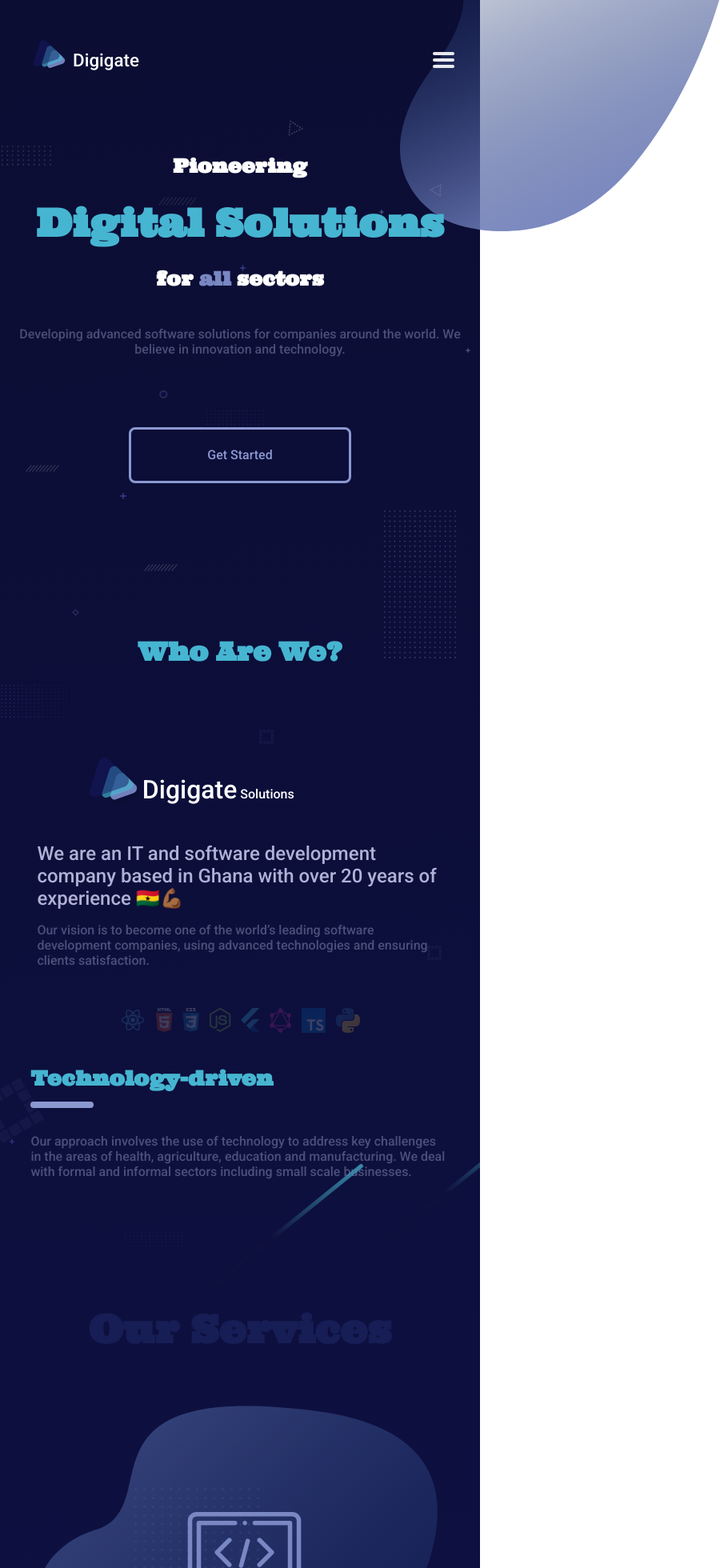
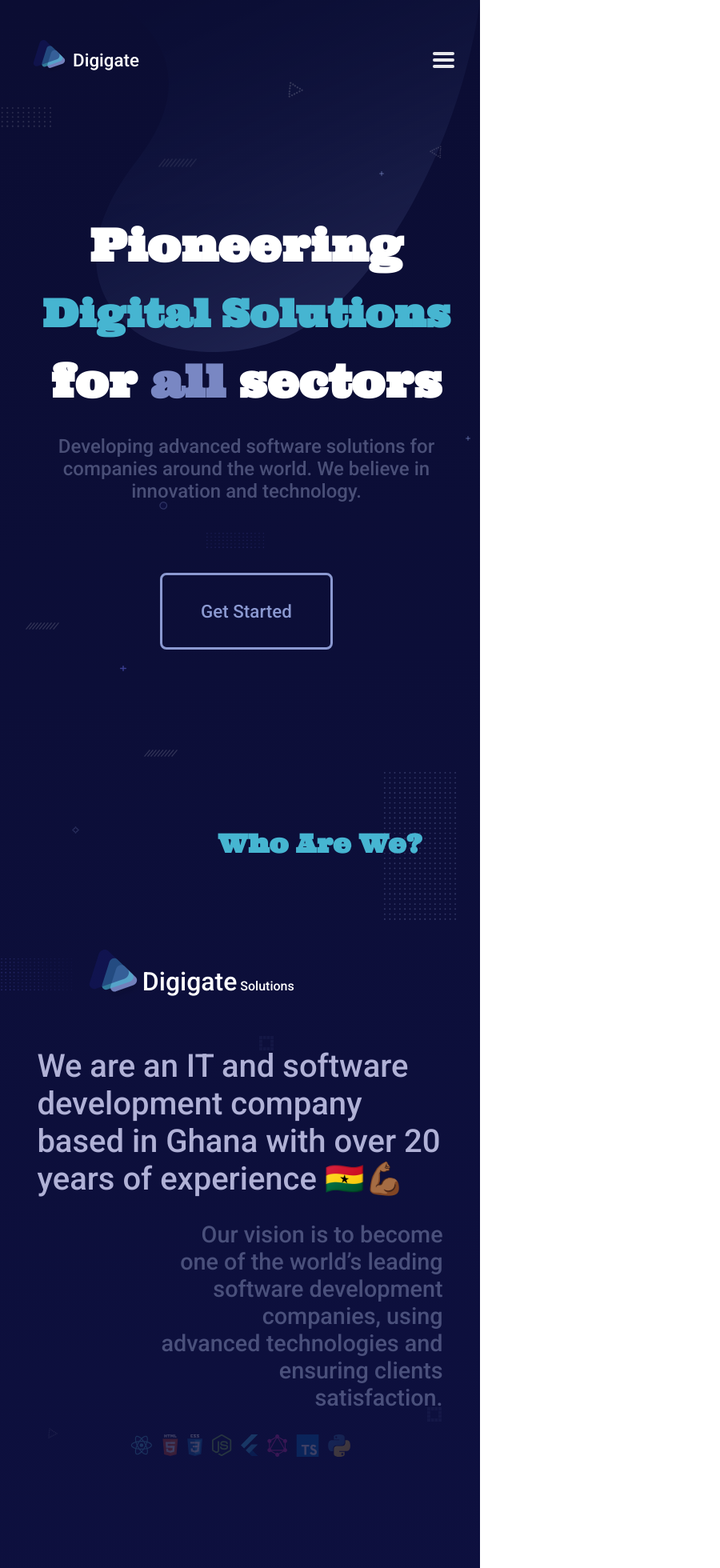
Before and after one commit to KojoOwusu/Digigate-website, a Next.js app: page / in a window 600 px wide. Shown: the top 1960 px of the page at 80% size, 900 px wide, since content can reach past the window. Built offline with nearby package versions, Linux system fonts and the light colour scheme; a web font is replaced by a local one.

Commit message:
Added resopnsivesness for tablet

```diff
--- a/pages/index.js
+++ b/pages/index.js
@@ -279,7 +279,7 @@ export default function Landingpage() {
         </AnimatePresence>
 
         <Navbar scrolledState={scrolled} modalOpenHandler={modalHandler} />
-        <motion.img initial={{ x: -1025 }} animate={{ x: 0 }} transition={{ duration: 2, ease: [0.4, 0.01, -0.05, 0.9] }} src='/svgs/first curve.svg' className={styles.giantCurve} style={{ position: "absolute", top: "-6rem", right: "-20rem", width: "70%", height: "auto", zIndex: 1, minWidth: "50%" }} />
+        <motion.img initial={{ x: -1025 }} animate={{ x: 0 }} transition={{ duration: 2, ease: [0.4, 0.01, -0.05, 0.9] }} src='/svgs/first curve.svg' className={styles.giantCurve} />
         <div className={styles.bodycontainer} >
           <section id="home" className={scrolled ? styles.mainsectionpadded : styles.mainsectionstyles} >
             <motion.div initial={{ x: -100, opacity: 0 }} animate={{ opacity: 1, x: 0 }} transition={{ duration: 0.5, delay: 0.3 }} className={styles.maintextcontainer}>
@@ -365,7 +365,7 @@ export default function Landingpage() {
 
 
           <InView threshold={0.5} className={styles.aboutusbottom} as="div" onChange={(inViewElement, entry) => { inViewElement ? controls2.start('visible') : false }}>
-            <div style={{ width: "50%" }}>
+            <div className={styles.imageContainer} style={{ width: "50%" }}>
               <motion.img variants={tinySvg} id={styles.peopleworkingsvg} initial="hidden" animate={controls2} transition={{ duration: 2 }} src='/svgs/peopleworking.svg' />
             </div>
 
--- a/styles/footer.module.css
+++ b/styles/footer.module.css
@@ -121,3 +121,28 @@
 		font-size: 0.9rem;
 	}
 }
+@media only screen and (min-width: 600px) and (max-width: 992px) {
+	.footer {
+		padding: 2rem 1.6rem;
+	}
+	.footer h3 {
+		font-size: 2rem;
+		margin-bottom: 0.5rem;
+	}
+	.footer p {
+		font-size: 1.5rem;
+		margin-top: 1rem;
+		margin-bottom: 1rem;
+	}
+	#concentricBig {
+		display: none !important;
+	}
+	.footer .footercontainer {
+		flex-wrap: wrap;
+		align-items: center !important;
+	}
+	.footer .footercontainer .linkscontainer {
+		padding-left: 5rem;
+		padding-top: 3rem;
+	}
+}
--- a/styles/landpage.module.css
+++ b/styles/landpage.module.css
@@ -10,6 +10,18 @@ body.modalopen {
 	width: 100%;
 	overflow: hidden !important;
 }
+
+.mainwrapper .giantCurve {
+	position: absolute;
+	top: -6rem;
+	right: -20rem;
+	width: 70%;
+	height: auto;
+	z-index: 1;
+	min-width: 50%;
+	clip-path: view-box;
+}
+
 .mainwrapper h1 {
 	font-family: "ultra", serif;
 	font-size: 3.4rem;
@@ -31,7 +43,7 @@ body.modalopen {
 	position: relative;
 	padding-left: 5rem;
 	padding-top: 8%;
-	max-width: 50%;
+	width: 50%;
 	z-index: 3;
 }
 
@@ -162,6 +174,7 @@ body.modalopen {
 	padding-top: 10vh;
 	position: relative;
 	margin-bottom: 14%;
+	flex: 1;
 }
 
 .aboutsection .aboutus {
@@ -366,7 +379,6 @@ body.modalopen {
 #ourteam .teamcontainer .card {
 	position: relative;
 	width: 22%;
-	max-width: 30%;
 	display: flex;
 	flex-direction: column;
 	align-items: center;
@@ -699,7 +711,7 @@ body.modalopen {
 
 	.modal {
 		width: 100%;
-		height: 40%;
+		height: 50%;
 		background-color: white;
 		z-index: 20;
 		margin-top: 0px;
@@ -724,14 +736,215 @@ body.modalopen {
 	}
 }
 
-@media only screen and (min-width: 600px) and (max-width: 992px) {
+@media only screen and (min-width: 600px) and (max-width: 1024px) {
 	.mainwrapper .giantCurve {
 		display: inline-block;
-		width: 500px;
-		height: 200px;
+		width: 80%;
+		height: auto;
+		right: 0rem;
+		top: 0rem;
+		opacity: 20%;
+	}
+
+	.bodycontainer .mainsectionstyles {
+		padding: 4rem 0rem;
+	}
+
+	.bodycontainer .maintextcontainer {
+		padding-left: 2.4rem;
+
+		width: 100%;
+	}
+
+	.bodycontainer .maintextcontainer .getstartedbutton {
+		font-size: 1.4rem;
+		padding: 2rem 1rem;
+		width: 40%;
 	}
 
 	.bodycontainer .maintextcontainer h1 {
+		font-size: 3.5rem;
+	}
+	.bodycontainer .bannertext h1 {
+		font-size: 4rem;
+	}
+	.bodycontainer .maintextcontainer p {
 		font-size: 1.5rem;
 	}
+	.bodycontainer .laptopsvg {
+		display: none;
+	}
+
+	.aboutsection {
+		padding-left: 1.4rem;
+		padding-right: 2rem;
+	}
+	.aboutsection h2 {
+		font-size: 3rem;
+		text-align: right;
+		padding-right: 3rem;
+	}
+
+	.aboutsection .arrowSvg {
+		width: 28%;
+		top: 3%;
+		left: 10%;
+	}
+
+	.aboutuscontainer .aboutus .bodytext {
+		font-size: 2.5rem;
+		text-align: left;
+	}
+
+	.aboutuscontainer .aboutus .bodytextinner {
+		font-size: 1.8rem;
+		text-align: right;
+		margin-left: 30%;
+	}
+
+	.aboutsection .aboutus {
+		width: 100%;
+		padding-left: 2rem;
+	}
+	.aboutsection .aboutuscontainer {
+		flex-direction: column;
+	}
+	.aboutsection .aboutuscontainer {
+		margin-bottom: 0rem;
+	}
+
+	.aboutsection .technologysvg {
+		position: relative;
+		margin-top: 0rem;
+		margin-bottom: 5rem;
+	}
+
+	.bodycontainer .aboutusbottom {
+		padding: 2rem 1.4rem;
+		flex-direction: column;
+		align-items: center;
+	}
+	.bodycontainer .aboutusbottom #peopleworkingsvg {
+		width: 100%;
+		height: auto;
+		padding: 2rem 2rem;
+		margin-left: auto;
+		margin-right: auto;
+		flex: 1;
+	}
+	.bodycontainer .aboutusbottom .imageContainer {
+		width: 100% !important;
+	}
+
+	.bodycontainer .aboutusbottom .textcontainer {
+		padding-left: 1.4rem;
+		width: 90%;
+		flex: 1;
+	}
+
+	.bodycontainer .aboutusbottom .textcontainer > h2 {
+		font-size: 3.1rem !important;
+	}
+	.bodycontainer .aboutusbottom .textcontainer p {
+		font-size: 1.8rem !important;
+	}
+
+	.bodycontainer .servicesStyles {
+		padding-top: 3rem;
+	}
+
+	.bodycontainer .servicesStyles h2 {
+		font-size: 6rem;
+		left: -10%;
+	}
+
+	.bodycontainer .servicesStyles .servicescontainer {
+		flex-direction: column !important;
+		width: 100% !important;
+		padding: 2rem 1.4rem !important;
+		align-items: center;
+	}
+	.bodycontainer .servicesStyles .servicescontainer img {
+		width: 70% !important;
+		height: auto;
+	}
+
+	.bodycontainer .servicesStyles .arrowSvg2 {
+		display: none !important;
+	}
+
+	.mainsectionpadded {
+		padding-bottom: 2rem;
+		padding-top: 5rem;
+	}
+
+	#ourteam h2 {
+		font-size: 2.8rem;
+	}
+
+	#ourteam .heading p {
+		font-size: 1.5em;
+		width: 90%;
+	}
+
+	#ourteam .teamcontainer {
+		flex-direction: column;
+		align-items: center;
+		margin-top: 5rem;
+		justify-content: space-between;
+	}
+
+	#ourteam .teamcontainer .card {
+		width: 50%;
+		margin-bottom: 10rem;
+		transform: translateY(0px) !important;
+	}
+	#ceoCard {
+		top: 0px !important;
+	}
+	#ourteam .teamcontainer #timothyCard {
+		margin-bottom: 2rem !important;
+	}
+	#companyLogos {
+		display: flex !important;
+		flex-direction: row !important;
+		flex-wrap: wrap !important;
+		width: 100% !important;
+		padding-top: 2rem !important;
+	}
+
+	#companyLogos img {
+		padding: 1rem;
+		width: 15%;
+		height: auto;
+	}
+
+	.contactus {
+		padding-top: 5rem;
+	}
+	.contactus .contactuscontainer {
+		flex-direction: column;
+		align-items: center;
+	}
+	.contactus .contactuscontainer .sendmessageSvg {
+		width: 80% !important;
+		margin: auto;
+	}
+
+	.contactus .contactform {
+		padding: 2rem 2rem !important;
+		padding-top: 5rem;
+		width: 100%;
+		margin: auto !important;
+	}
+	.contactus .contactform input,
+	.contactus .contactform textarea {
+		margin-left: auto;
+		margin-right: auto;
+	}
+
+	.contactus .contactuscontainer .contactform span {
+		text-align: center !important;
+		width: 100% !important;
+	}
 }
```
